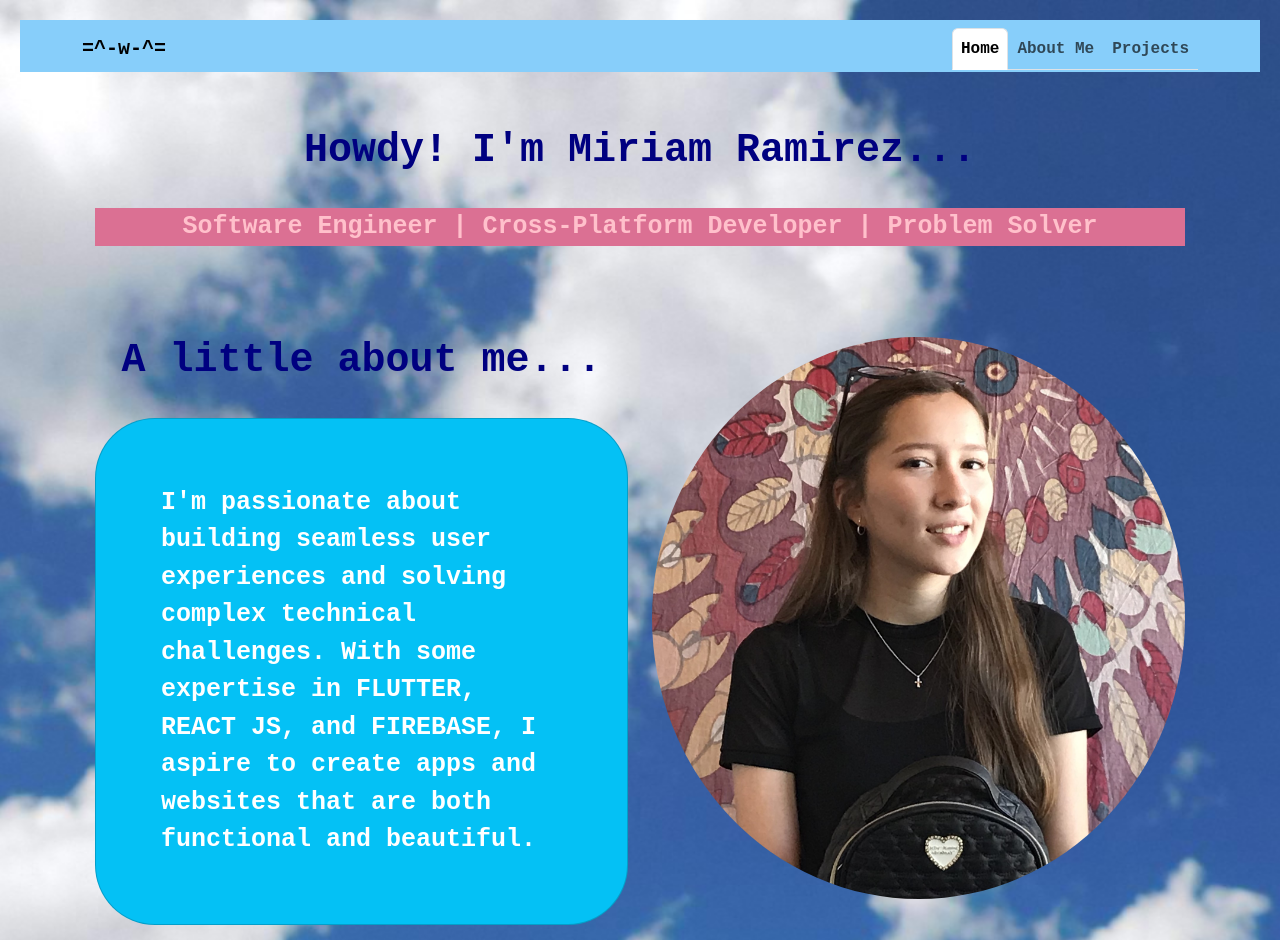
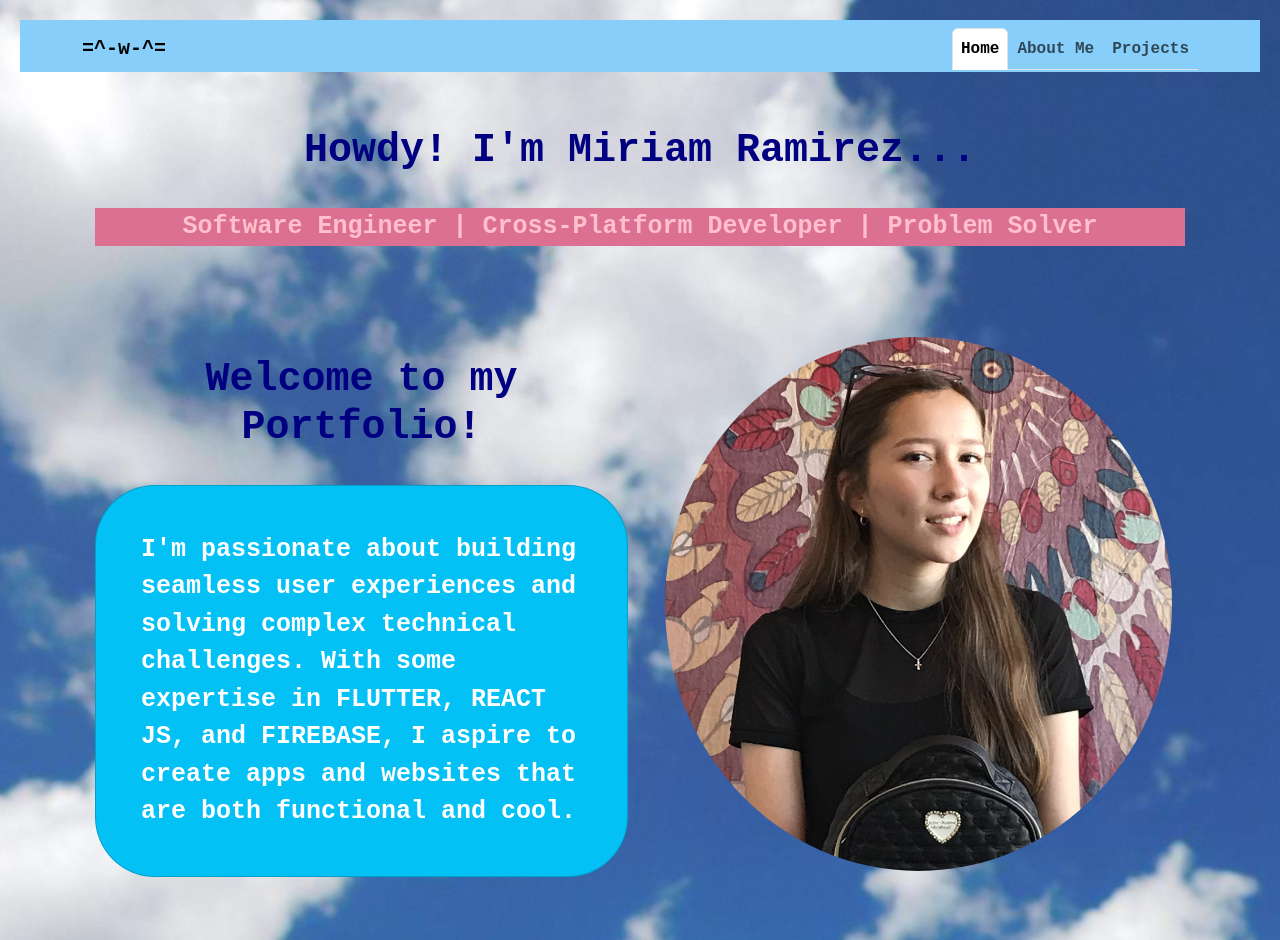
Before and after one commit to miriamrami/meow-port-app, a React (Create React App) app: page / in a window 1280 px wide. Shown: the top 940 px of the page. Built offline with nearby package versions, Linux system fonts and the light colour scheme.

Commit message:
updated text and positioning

```diff
--- a/src/Home.js
+++ b/src/Home.js
@@ -31,9 +31,9 @@ const Home = () => {
 		<Container className="first-container">
 			<Row className="welcome-message-row">
 				<Col md={6} sm={12} className="home-messsage">
-					<h1>A little about me...</h1>
+					<h1>Welcome to my Portfolio!</h1>
 					<Card className="card-message">
-					I'm passionate about building seamless user experiences and solving complex technical challenges. With some expertise in FLUTTER, REACT JS, and FIREBASE, I aspire to create apps and websites that are both functional and beautiful.
+					I'm passionate about building seamless user experiences and solving complex technical challenges. With some expertise in FLUTTER, REACT JS, and FIREBASE, I aspire to create apps and websites that are both functional and cool.
 					</Card>
 				</Col>
 				<Col md={6} sm={12} className="miriam-image">
--- a/src/cssFiles/Home.css
+++ b/src/cssFiles/Home.css
@@ -26,6 +26,8 @@
 }
 
 h1{
+  display: flex;
+  flex-direction: column;
   padding: 25px;
   font-family: 'Courier New', Courier, monospace;
   font-weight: bold;
@@ -76,7 +78,9 @@ p{
 }
 
 .card-message{
-  padding: 65px;
+  display: flex;
+  align-items: center;
+  padding: 45px;
   background-color: rgb(4, 193, 245);
   border-radius: 60px;
 
@@ -88,7 +92,9 @@ p{
 }
 
 .miriam-image{
+  padding: 25px;
   display: flex;
+  flex-direction: column;
   justify-content: center;
   align-items: center;
 }
@@ -106,6 +112,7 @@ p{
 .tech-resume-row{
   display: flex;
   align-items: center;
+  flex-direction: row;
 }
 
 .PL-stack,
```
